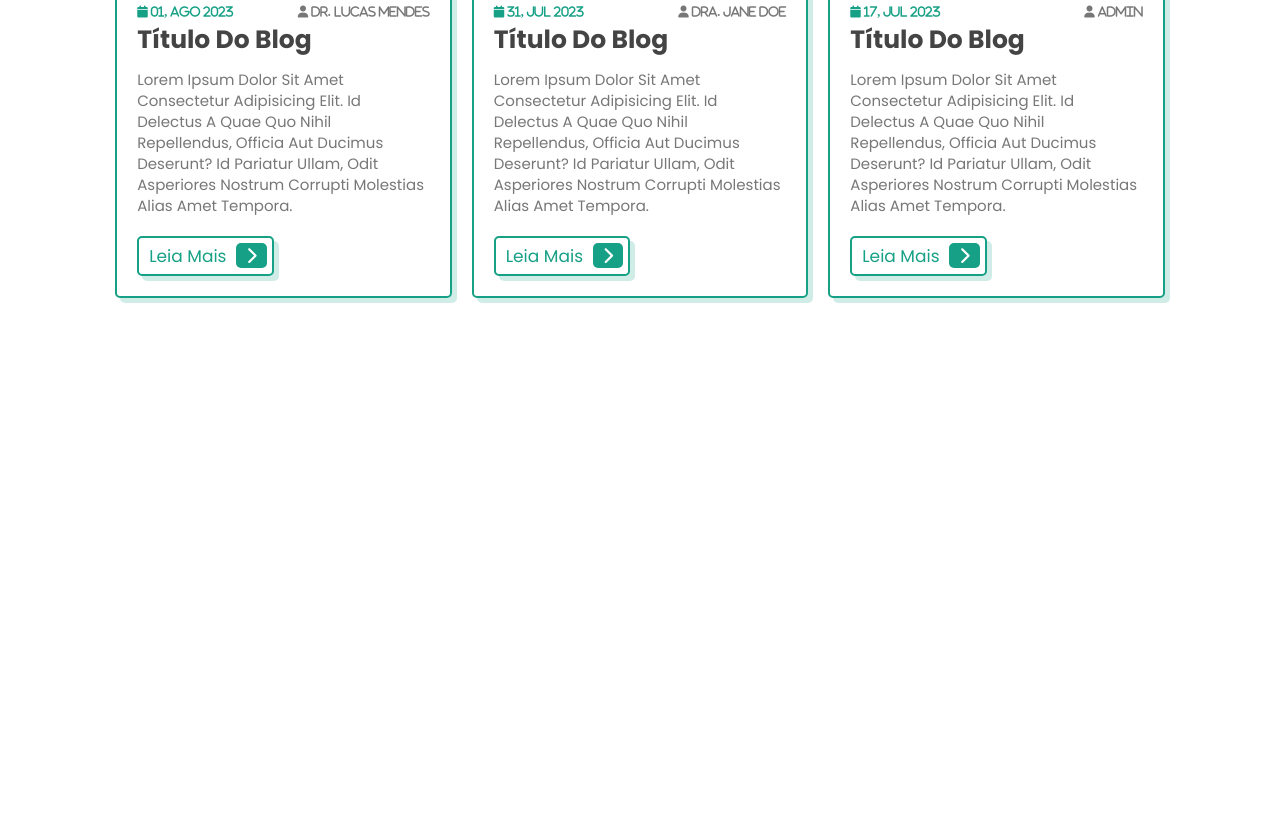
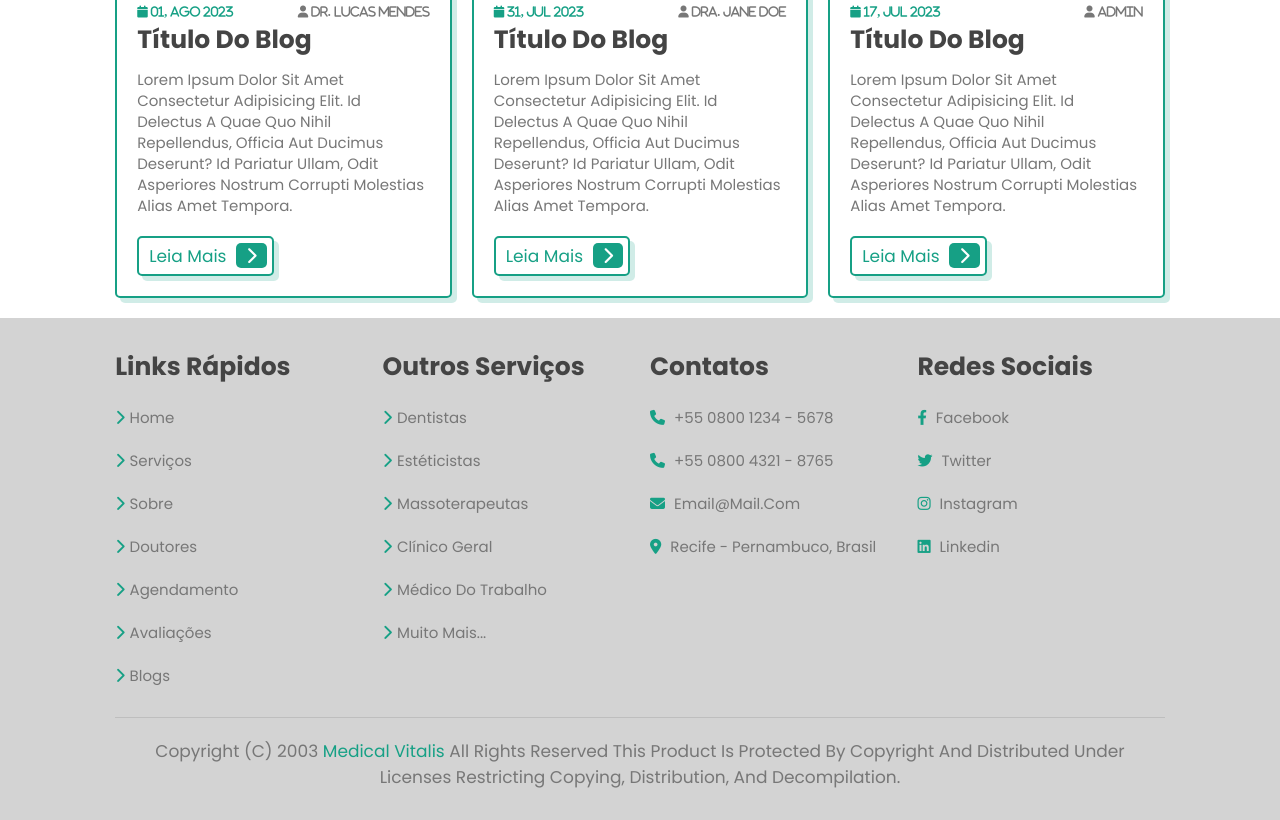
Before and after one commit to mv-vieira/Medical-Vitalis, a plain HTML site: page index.html in a window 1280 px wide. Shown: the part 4804-5624 px from the top of the page. Before the commit the page ends 5122 px from the top, so only its background shows below. Drawn offline with Linux system fonts and the light colour scheme.

Commit message:
Criação do footer e revisão do projeto

```diff
--- a/css/style.css
+++ b/css/style.css
@@ -505,6 +505,47 @@ input[type=number]::-webkit-inner-spin-button,
     padding: 1rem 0;
 }
 
+.footer .box-container {
+    display: grid;
+    gap: 2rem;
+    grid-template-columns: repeat(auto-fit, minmax(22rem, 1fr));
+}
+
+.footer .box-container .box h3 {
+    font-size: 2.5rem;
+    color: var(--black);
+    padding: 1rem 0;
+}
+
+.footer .box-container .box a {
+    display: block;
+    font-size: 1.5rem;
+    color: var(--light-color);
+    padding: 1rem 0;
+}
+
+.footer .box-container .box a i {
+    padding-right: .5rem;
+    color: var(--green);
+}
+
+.footer .box-container .box a:hover i {
+    padding-right: 2rem;
+}
+
+.footer .credit {
+    padding: 1rem;
+    padding-top: 2rem;
+    margin-top: 2rem;
+    text-align: center;
+    font-size: 1.7rem;
+    color: var(--light-color);
+    border-top: .1rem solid rgba(0, 0, 0, .1);
+}
+
+.footer .credit span {
+    color: var(--green);
+}
 
 
 
--- a/index.html
+++ b/index.html
@@ -397,7 +397,63 @@
 
 <!-- Blog Fim -->
 
+<!-- Footer Ínicio -->
 
+<section class="footer">
+
+    <div class="box-container">
+
+        <div class="box">
+            <h3>Links rápidos</h3>
+            <a href="#home"><i class="fas fa-chevron-right"></i>Home</a>
+            <a href="#serviços"><i class="fas fa-chevron-right"></i>Serviços</a>
+            <a href="#sobre"><i class="fas fa-chevron-right"></i>Sobre</a>
+            <a href="#doutores"><i class="fas fa-chevron-right"></i>Doutores</a>
+            <a href="#agendamento"><i class="fas fa-chevron-right"></i>Agendamento</a>
+            <a href="#avaliacao"><i class="fas fa-chevron-right"></i>Avaliações</a>
+            <a href="#blogs"><i class="fas fa-chevron-right"></i>Blogs</a>
+        </div>
+
+        <div class="box">
+            <h3>Outros Serviços</h3>
+            <a href="#"><i class="fas fa-chevron-right"></i>Dentistas</a>
+            <a href="#"><i class="fas fa-chevron-right"></i>Estéticistas</a>
+            <a href="#"><i class="fas fa-chevron-right"></i>Massoterapeutas</a>
+            <a href="#"><i class="fas fa-chevron-right"></i>Clínico Geral</a>
+            <a href="#"><i class="fas fa-chevron-right"></i>Médico do Trabalho</a>
+            <a href="#"><i class="fas fa-chevron-right"></i>Muito mais...</a>
+        </div>
+
+        <div class="box">
+            <h3>Contatos</h3>
+            <a href="#"><i class="fas fa-phone"></i> +55 0800 1234 - 5678 </a>
+            <a href="#"><i class="fas fa-phone"></i> +55 0800 4321 - 8765 </a>
+            <a href="#"><i class="fas fa-envelope"></i> email@mail.com </a>
+            <a href="#"><i class="fas fa-map-marker-alt"></i> Recife - Pernambuco, Brasil </a>
+        </div>
+
+        <div class="box">
+            <h3>Redes Sociais</h3>
+            <a href="#"><i class="fab fa-facebook-f"></i> Facebook </a>
+            <a href="#"><i class="fab fa-twitter"></i> Twitter </a>
+            <a href="#"><i class="fab fa-instagram"></i> Instagram </a>
+            <a href="#"><i class="fab fa-linkedin"></i> Linkedin </a>
+
+        </div>
+
+    </div>
+
+    <div class="credit">
+        Copyright (c) 2003 <span>Medical Vitalis</span>
+            All Rights Reserved
+
+            This product is protected by copyright and distributed under
+            licenses restricting copying, distribution, and decompilation.
+    </div>
+
+</section>
+
+<!-- Footer Fim -->
 
 
     <!-- JS  -->
```
